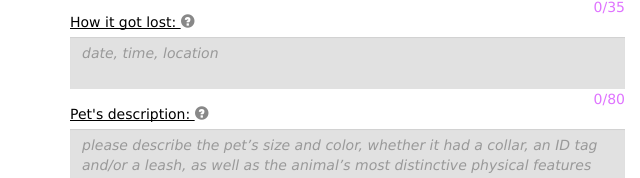
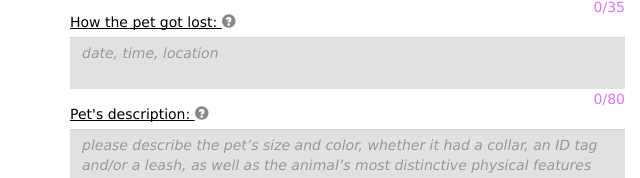
Before and after one commit to olga-kulevich/advertisement, a website with bundled scripts: page index.html in a window 1280 px wide. Shown: the part 567-745 px from the top of the page, 0-640 px from the left. Built offline with nearby package versions, Linux system fonts and the light colour scheme; a script that the page names is missing; some icons are missing; files whose address does not match are found by name.

Commit message:
Changed text

```diff
--- a/index.html
+++ b/index.html
@@ -167,7 +167,7 @@
             </div>
 
             <div class="form-group">
-                <label class="control-label" for="area-conditions">How it got lost:&nbsp;<span class="glyphicon glyphicon-question-sign" data-toggle="tooltip" title="date, time, location"></span></label>
+                <label class="control-label" for="area-conditions">How the pet got lost:&nbsp;<span class="glyphicon glyphicon-question-sign" data-toggle="tooltip" title="date, time, location"></span></label>
                 <textarea class="form-control" id="area-conditions" placeholder="date, time, location" maxlength="80"></textarea>
 
                 <span class="pull-right count-symbols-color"></span>
```
